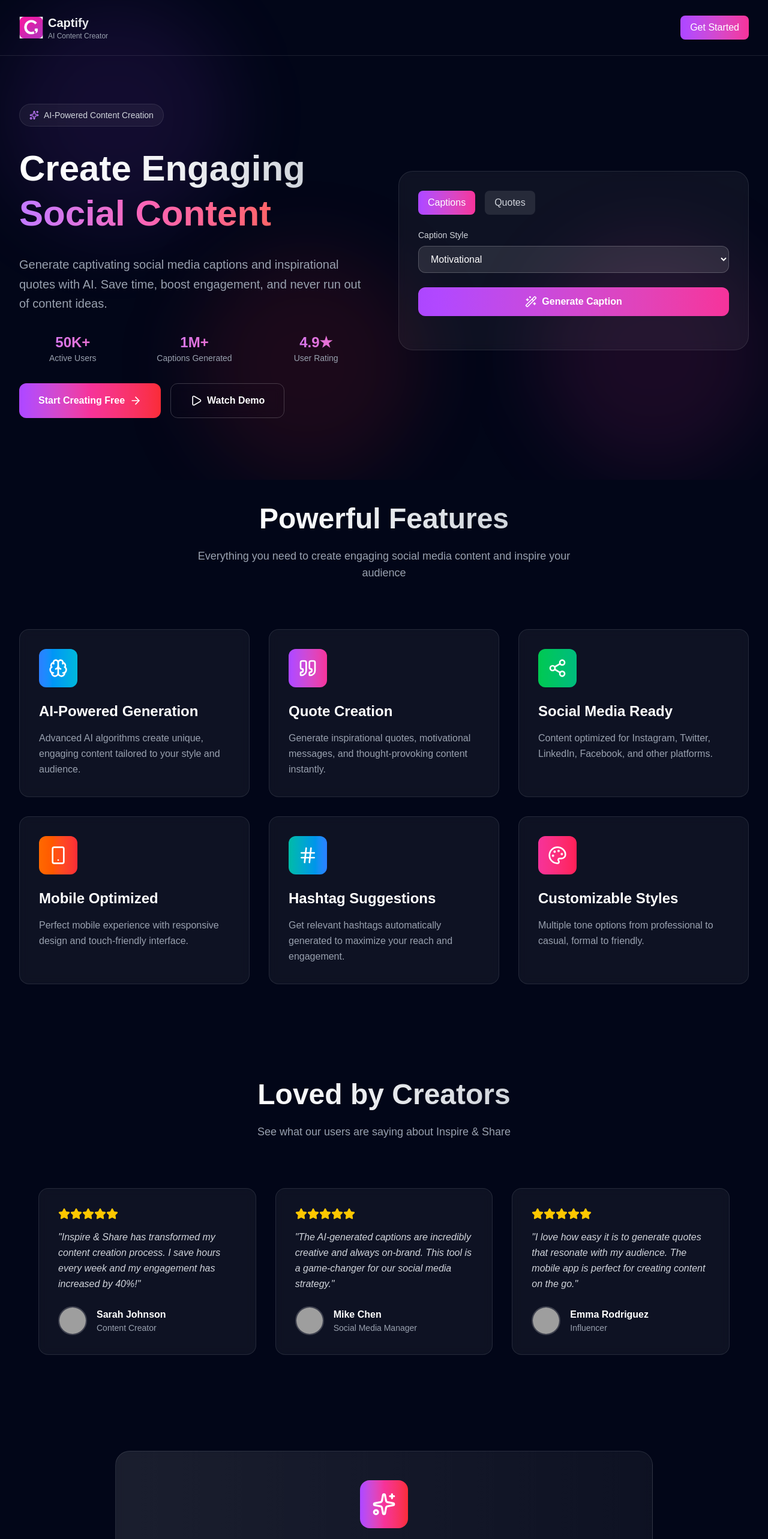
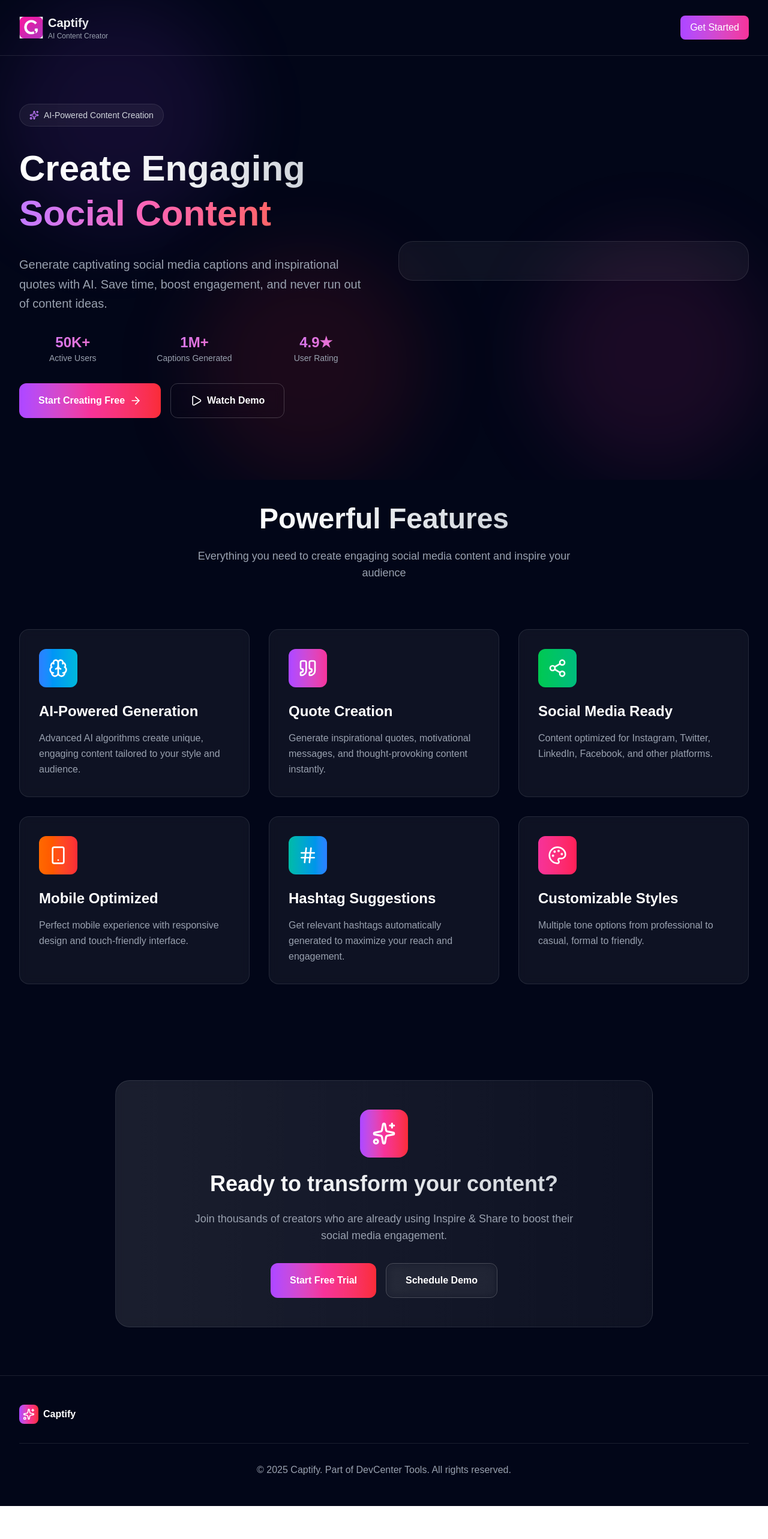
Before and after one commit to aslamparvej/tools.devcenter.in, a Next.js app: page /captify in a window 1280 px wide. Shown: the top 2566 px of the page at 60% size. After the commit the page ends 2511 px from the top, so only its background shows below. Built offline with nearby package versions, Linux system fonts and the light colour scheme; grey boxes are pictures that could not be loaded.

Commit message:
Phased: Changed Privacy Policy

```diff
--- a/src/app/captify/page.tsx
+++ b/src/app/captify/page.tsx
@@ -6,9 +6,6 @@ import { Sparkles, Quote, Share2, Play, ArrowRight, Smartphone, Brain, Target, P
 
 export default function InspireSharePage() {
   const [mousePosition, setMousePosition] = useState({ x: 0, y: 0 });
-  const [activeTab, setActiveTab] = useState('captions');
-  const [generatedContent, setGeneratedContent] = useState('');
-  const [isGenerating, setIsGenerating] = useState(false);
 
   useEffect(() => {
     const handleMouseMove = (e: MouseEvent) => {
@@ -57,31 +54,6 @@ export default function InspireSharePage() {
     }
   ];
 
-
-  const testimonials = [
-    {
-      name: "Sarah Johnson",
-      role: "Content Creator",
-      avatar: "https://images.unsplash.com/photo-1494790108755-2616b612b786?w=400&h=400&fit=crop&crop=face",
-      content: "Inspire & Share has transformed my content creation process. I save hours every week and my engagement has increased by 40%!",
-      rating: 5
-    },
-    {
-      name: "Mike Chen",
-      role: "Social Media Manager",
-      avatar: "https://images.unsplash.com/photo-1472099645785-5658abf4ff4e?w=400&h=400&fit=crop&crop=face",
-      content: "The AI-generated captions are incredibly creative and always on-brand. This tool is a game-changer for our social media strategy.",
-      rating: 5
-    },
-    {
-      name: "Emma Rodriguez",
-      role: "Influencer",
-      avatar: "https://images.unsplash.com/photo-1438761681033-6461ffad8d80?w=400&h=400&fit=crop&crop=face",
-      content: "I love how easy it is to generate quotes that resonate with my audience. The mobile app is perfect for creating content on the go.",
-      rating: 5
-    }
-  ];
-
   const demoContent = {
     captions: [
       "✨ Turning dreams into reality, one step at a time. What's your next big move? #DreamBig #Motivation #Success",
@@ -93,20 +65,6 @@ export default function InspireSharePage() {
       "\"The future belongs to those who believe in the beauty of their dreams.\" - Eleanor Roosevelt",
       "\"Don't watch the clock; do what it does. Keep going.\" - Sam Levenson"
     ]
-  };
-
-  const handleGenerate = () => {
-    setIsGenerating(true);
-    setTimeout(() => {
-      const content = activeTab === 'captions' ? demoContent.captions : demoContent.quotes;
-      const randomContent = content[Math.floor(Math.random() * content.length)];
-      setGeneratedContent(randomContent);
-      setIsGenerating(false);
-    }, 2000);
-  };
-
-  const copyToClipboard = () => {
-    navigator.clipboard.writeText(generatedContent);
   };
 
   return (
@@ -223,86 +181,6 @@ export default function InspireSharePage() {
             {/* Demo Interface */}
             <div className="relative">
               <div className="bg-white/5 backdrop-blur-sm border border-white/10 rounded-3xl p-8">
-                <div className="flex space-x-4 mb-6">
-                  <button
-                    onClick={() => setActiveTab('captions')}
-                    className={`px-4 py-2 rounded-lg font-medium transition-all ${activeTab === 'captions'
-                        ? 'bg-gradient-to-r from-purple-500 to-pink-500 text-white'
-                        : 'bg-white/10 text-gray-300 hover:bg-white/20'
-                      }`}
-                  >
-                    Captions
-                  </button>
-                  <button
-                    onClick={() => setActiveTab('quotes')}
-                    className={`px-4 py-2 rounded-lg font-medium transition-all ${activeTab === 'quotes'
-                        ? 'bg-gradient-to-r from-purple-500 to-pink-500 text-white'
-                        : 'bg-white/10 text-gray-300 hover:bg-white/20'
-                      }`}
-                  >
-                    Quotes
-                  </button>
-                </div>
-
-                <div className="mb-6">
-                  <label className="block text-sm font-medium mb-2 text-gray-300">
-                    {activeTab === 'captions' ? 'Caption Style' : 'Quote Category'}
-                  </label>
-                  <select className="w-full px-4 py-3 bg-white/10 border border-white/20 rounded-xl text-white focus:outline-none focus:border-purple-500 transition-colors">
-                    {activeTab === 'captions' ? (
-                      <>
-                        <option value="motivational">Motivational</option>
-                        <option value="casual">Casual</option>
-                        <option value="professional">Professional</option>
-                      </>
-                    ) : (
-                      <>
-                        <option value="inspiration">Inspiration</option>
-                        <option value="success">Success</option>
-                        <option value="life">Life Wisdom</option>
-                      </>
-                    )}
-                  </select>
-                </div>
-
-                <button
-                  onClick={handleGenerate}
-                  disabled={isGenerating}
-                  className="w-full bg-gradient-to-r from-purple-500 to-pink-500 text-white px-6 py-3 rounded-xl font-semibold hover:from-purple-600 hover:to-pink-600 transition-all duration-300 disabled:opacity-50 disabled:cursor-not-allowed flex items-center justify-center mb-6"
-                >
-                  {isGenerating ? (
-                    <>
-                      <RefreshCw className="w-5 h-5 mr-2 animate-spin" />
-                      Generating...
-                    </>
-                  ) : (
-                    <>
-                      <Wand2 className="w-5 h-5 mr-2" />
-                      Generate {activeTab === 'captions' ? 'Caption' : 'Quote'}
-                    </>
-                  )}
-                </button>
-
-                {generatedContent && (
-                  <div className="bg-white/10 rounded-xl p-4 border border-white/20">
-                    <p className="text-gray-100 mb-4 leading-relaxed">
-                      {generatedContent}
-                    </p>
-                    <div className="flex space-x-2">
-                      <button
-                        onClick={copyToClipboard}
-                        className="flex-1 bg-white/10 hover:bg-white/20 px-4 py-2 rounded-lg text-sm font-medium transition-colors flex items-center justify-center"
-                      >
-                        <Copy className="w-4 h-4 mr-2" />
-                        Copy
-                      </button>
-                      <button className="flex-1 bg-white/10 hover:bg-white/20 px-4 py-2 rounded-lg text-sm font-medium transition-colors flex items-center justify-center">
-                        <Share2 className="w-4 h-4 mr-2" />
-                        Share
-                      </button>
-                    </div>
-                  </div>
-                )}
               </div>
             </div>
           </div>
@@ -345,52 +223,6 @@ export default function InspireSharePage() {
         </div>
       </section>
 
-      {/* Testimonials Section */}
-      <section className="relative z-10 px-6 lg:px-8 py-20">
-        <div className="max-w-6xl mx-auto">
-          <div className="text-center mb-20">
-            <h2 className="text-3xl md:text-5xl font-bold mb-6">
-              <span className="bg-gradient-to-r from-white to-gray-300 bg-clip-text text-transparent">
-                Loved by Creators
-              </span>
-            </h2>
-            <p className="text-lg text-gray-400">
-              See what our users are saying about Inspire & Share
-            </p>
-          </div>
-
-          <div className="grid md:grid-cols-3 gap-8">
-            {testimonials.map((testimonial, index) => (
-              <div
-                key={index}
-                className="bg-white/5 backdrop-blur-sm border border-white/10 rounded-2xl p-8 hover:bg-white/10 transition-all duration-300"
-                style={{ animationDelay: `${index * 0.1}s` }}
-              >
-                <div className="flex items-center mb-4">
-                  {[...Array(testimonial.rating)].map((_, i) => (
-                    <Star key={i} className="w-5 h-5 text-yellow-400 fill-current" />
-                  ))}
-                </div>
-                <p className="text-gray-300 mb-6 leading-relaxed italic">
-                  "{testimonial.content}"
-                </p>
-                <div className="flex items-center">
-                  <img
-                    src={testimonial.avatar}
-                    alt={testimonial.name}
-                    className="w-12 h-12 rounded-full object-cover mr-4 border-2 border-white/20"
-                  />
-                  <div>
-                    <h4 className="font-semibold">{testimonial.name}</h4>
-                    <p className="text-gray-400 text-sm">{testimonial.role}</p>
-                  </div>
-                </div>
-              </div>
-            ))}
-          </div>
-        </div>
-      </section>
-
       {/* CTA Section */}
       <section className="relative z-10 px-6 lg:px-8 py-20">
         <div className="max-w-4xl mx-auto text-center">
@@ -426,7 +258,7 @@ export default function InspireSharePage() {
               <div className="w-8 h-8 bg-gradient-to-r from-purple-500 via-pink-500 to-red-500 rounded-lg flex items-center justify-center">
                 <Sparkles className="w-5 h-5 text-white" />
               </div>
-              <span className="font-semibold">Inspire & Share</span>
+              <span className="font-semibold">Captify</span>
             </div>
             <div className="flex space-x-6 text-gray-400">
               {/* <a href="#" className="hover:text-white transition-colors">Privacy</a>
@@ -436,7 +268,7 @@ export default function InspireSharePage() {
             </div>
           </div>
           <div className="mt-8 pt-8 border-t border-white/10 text-center text-gray-400">
-            <p>&copy; 2025 Inspire & Share. Part of DevCenter Tools. All rights reserved.</p>
+            <p>&copy; 2025 Captify. Part of DevCenter Tools. All rights reserved.</p>
           </div>
         </div>
       </footer>
--- a/src/app/captify/privacy-policy/page.tsx
+++ b/src/app/captify/privacy-policy/page.tsx
@@ -1,3 +1,6 @@
+"use client";
+
+import React from 'react';
 import { Shield, Smartphone, BarChart3, Lock, Users, Settings, Mail, Globe } from 'lucide-react';
 
 export default function PrivacyPolicy() {
```
